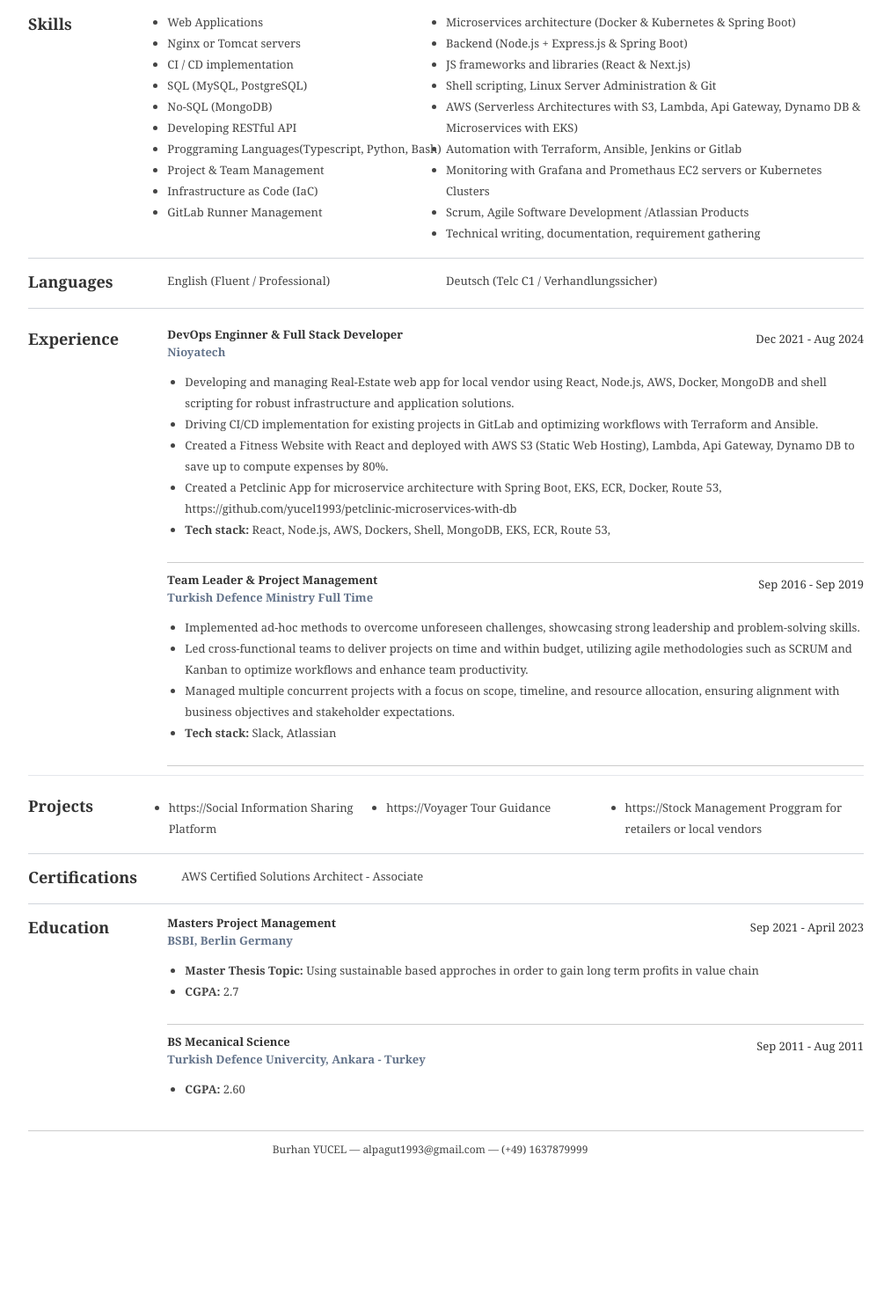
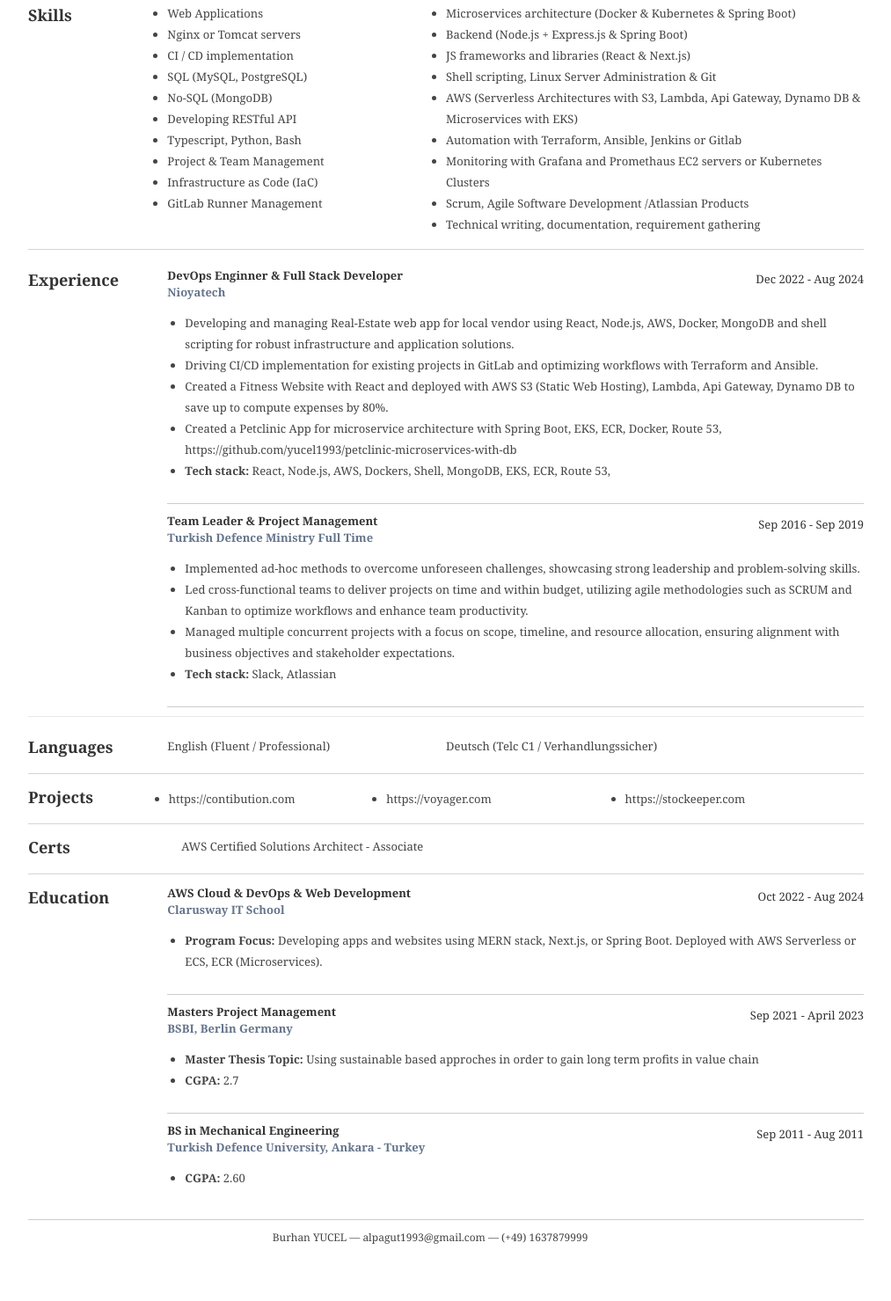
Before and after one commit to yucel1993/resume, a plain HTML site: page index.html in a window 1280 px wide. Shown: the part 323-1802 px from the top of the page at 88% size, without its empty margins (133-1146 px from the left). Before the commit the page ends 1723 px from the top, so only its background shows below. Drawn offline with nearby package versions, Linux system fonts and the light colour scheme.

Commit message:
change again

```diff
--- a/index.html
+++ b/index.html
@@ -28,7 +28,7 @@
                 <div class="yui-gc">
                     <div class="yui-u first">
                         <strong class="text-3xl">Burhan YUCEL</strong>
-                        <h2>AWS Cloud & DevOps Engineer & WebDev </h2>
+                        <h2>AWS Cloud & DevOps Engineer & Web Development </h2>
                         <div class="contact-info mt-4">
                             <ul class="list-none">
                                 <li class="mb-1 list-none"><i class="fa fa-envelope mr-2 text-blue-400"></i><a
@@ -52,7 +52,7 @@
                     </div>
 
                     <div class="yui-u">
-                        <img src="./me.jpg" alt="Mubashar Khokhar" class="h-[250px] border rounded-full" />
+                        <img src="./me.jpg" alt="Mubashar Khokhar" class="h-[220px] border rounded-full" />
                     </div>
                 </div><!--// .yui-gc -->
             </div><!--// hd -->
@@ -69,7 +69,7 @@
                             <li>SQL (MySQL, PostgreSQL)</li>
                             <li>No-SQL (MongoDB)</li>
                             <li>Developing RESTful API</li>
-                            <li>Proggraming Languages(Typescript, Python, Bash)</li>
+                            <li>Typescript, Python, Bash</li>
                             <li>Project & Team Management</li>
                             <li>Infrastructure as Code (IaC)</li>
                             <li>GitLab Runner Management</li>
@@ -90,11 +90,7 @@
                     </div>
                 </div><!--// .yui-gf-->
 
-                <div class="grid grid-cols-6 border-b border-gray-300 pb-4 mb-3 align-middle	">
-                    <h2 class="text-lg font-bold">Languages</h2>
-                    <div class="col-span-2 pt-1">English (Fluent / Professional)</div>
-                    <div class="col-span-2 pt-1">Deutsch (Telc C1 / Verhandlungssicher)</div>
-                </div>
+
 
                 <div class="grid grid-cols-6 mt-5 border-b mb-5">
 
@@ -104,7 +100,7 @@
                         <div class="job">
                             <h3 class="font-bold">DevOps Enginner & Full Stack Developer</h3>
                             <h2 class="font-bold text-slate-500" style="color:rgb(100,116,139);">Nioyatech</h2>
-                            <h4>Dec 2021 - Aug 2024</h4>
+                            <h4>Dec 2022 - Aug 2024</h4>
                             <ul class="list-disc my-3 ml-5">
                                 <li>
                                     Developing and managing Real-Estate web app for local vendor using React, Node.js,
@@ -123,14 +119,18 @@
 
                                 </li>
                                 <li>
-                                    Created a Petclinic App for microservice architecture with Spring Boot, EKS, ECR, Docker, Route 53,
+                                    Created a Petclinic App for microservice architecture with Spring Boot, EKS, ECR,
+                                    Docker, Route 53,
                                     https://github.com/yucel1993/petclinic-microservices-with-db
                                 </li>
                                 <li>
-                                    <strong>Tech stack:</strong> React, Node.js, AWS, Dockers, Shell, MongoDB, EKS, ECR, Route 53,
+                                    <strong>Tech stack:</strong> React, Node.js, AWS, Dockers, Shell, MongoDB, EKS, ECR,
+                                    Route 53,
                                 </li>
                             </ul>
                         </div>
+
+
 
                         <div class="job">
                             <h3 class="font-bold">Team Leader & Project Management</h3>
@@ -161,26 +161,32 @@
                     </div><!--// .yui-u -->
                 </div><!--// .yui-gf -->
 
+                <div class="grid grid-cols-6 border-b border-gray-300 pb-4 mb-3 align-middle	">
+                    <h2 class="text-lg font-bold">Languages</h2>
+                    <div class="col-span-2 pt-1">English (Fluent / Professional)</div>
+                    <div class="col-span-2 pt-1">Deutsch (Telc C1 / Verhandlungssicher)</div>
+                </div>
+
                 <div class="grid grid-cols-7 border-b border-gray-300 pb-4 mb-3 align-middle	">
                     <h2 class="text-lg font-bold">Projects</h2>
                     <div class="pt-1 col-span-2 pl-6">
                         <ul>
                             <li><a href="https://questionary-lovat.vercel.app" target="_blank"
-                                    class="hover:underline">https://Social Information Sharing Platform</a>
+                                    class="hover:underline">https://contibution.com</a>
                             </li>
                         </ul>
                     </div>
                     <div class="pt-1 col-span-2">
                         <ul>
-                            <li><a href="https://voyagerv2.netlify.app/" target="_blank" class="hover:underline">https://Voyager
-                                    Tour Guidance</a>
+                            <li><a href="https://voyagerv2.netlify.app/" target="_blank"
+                                    class="hover:underline">https://voyager.com</a>
                             </li>
                         </ul>
                     </div>
                     <div class="pt-1 col-span-2">
                         <ul>
                             <li><a href="https://stockappclone.vercel.app/" target="_blank"
-                                    class="hover:underline">https://Stock Management Proggram for retailers or local vendors</a>
+                                    class="hover:underline">https://stockeeper.com</a>
                             </li>
                         </ul>
                     </div>
@@ -188,8 +194,9 @@
 
 
                 <div class="grid grid-cols-6 border-b border-gray-300 pb-4 mb-3 align-middle	">
-                    <h2 class="text-lg font-bold">Certifications</h2>
-                    <div class="col-span-2 pt-1 pl-4">AWS Certified Solutions Architect - Associate</div>
+                    <h2 class="text-lg font-bold">Certs</h2>
+                    <div class="col-span-2 pt-1 pl-4 aws-certification">AWS Certified Solutions Architect - Associate
+                    </div>
                 </div>
 
 
@@ -198,6 +205,19 @@
                     <h2 class="text-lg font-bold">Education</h2>
 
                     <div class="col-span-5">
+                        <div class="job">
+                            <h3 class="font-bold">AWS Cloud & DevOps & Web Development</h3>
+                            <h2 class="font-bold text-slate-500" style="color:rgb(100,116,139);">Clarusway IT School
+                            </h2>
+                            <h4>Oct 2022 - Aug 2024 </h4>
+                            <ul class="list-disc my-3 ml-5">
+                                <li><strong>Program Focus:</strong> Developing apps and websites using MERN stack,
+                                    Next.js, or Spring Boot.
+                                    Deployed with AWS Serverless or ECS, ECR (Microservices).
+                                </li>
+
+                            </ul>
+                        </div>
                         <div class="job">
                             <h3 class="font-bold">Masters Project Management</h3>
                             <h2 class="font-bold text-slate-500" style="color:rgb(100,116,139);">BSBI,
@@ -214,8 +234,9 @@
                             </ul>
                         </div>
                         <div class="job border-b-0">
-                            <h3 class="font-bold">BS Mecanical Science</h3>
-                            <h2 class="font-bold text-slate-500" style="color:rgb(100,116,139);">Turkish Defence Univercity,
+                            <h3 class="font-bold">BS in Mechanical Engineering</h3>
+                            <h2 class="font-bold text-slate-500" style="color:rgb(100,116,139);">Turkish Defence
+                                University,
                                 Ankara - Turkey</h2>
                             <h4>Sep 2011 - Aug 2011</h4>
                             <ul class="list-disc my-3 ml-5">
--- a/resume.css
+++ b/resume.css
@@ -90,3 +90,9 @@ ul li {
 @media print {
     .pagebreak { page-break-before: always; } /* page-break-after works, as well */
 }
+
+.aws-certification {
+    white-space: nowrap;
+    overflow: hidden;
+    text-overflow: ellipsis;
+}
```
Also changed, not shown: 1 other file.
